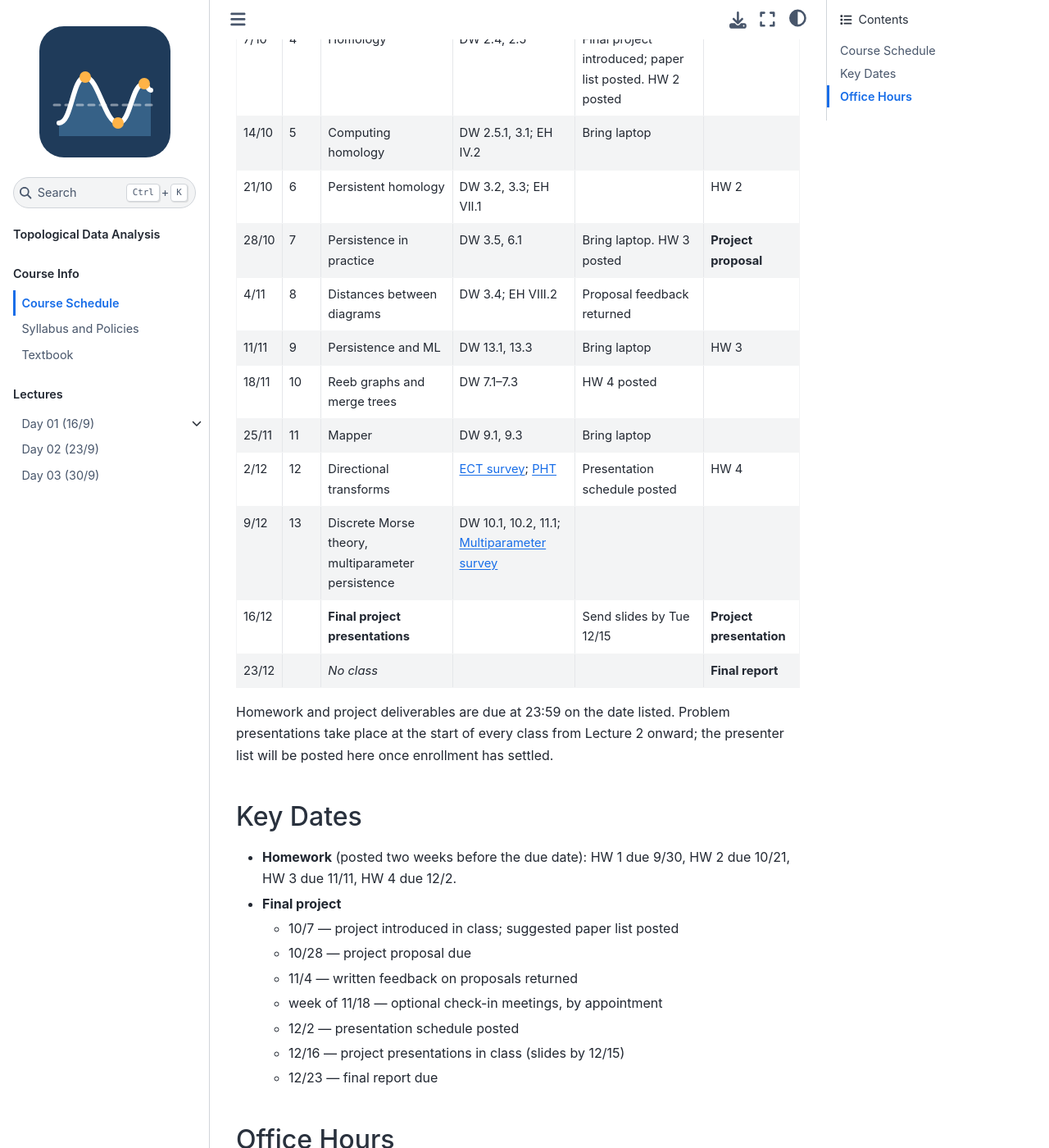
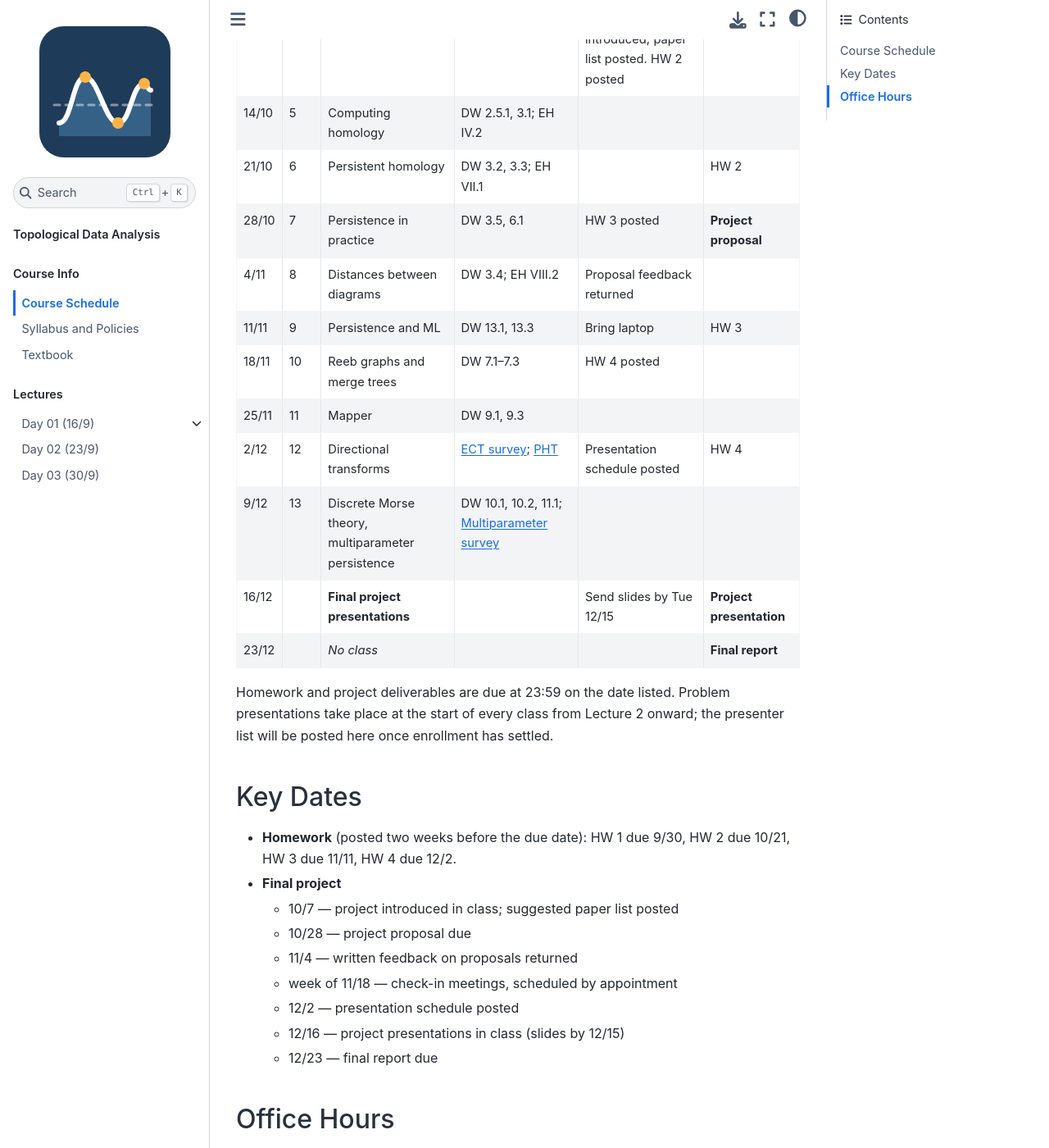
Before and after one commit to elenawang93/TDA, a Jupyter Book: the page built from Course_Info/Schedule.md, in a window 1280 px wide and 1400 px high, scrolled down 619 px. Shown: the whole window at 82% size. Built offline with Jupyter Book 1.0.4 settings and Sphinx 7.4.7 and the Sphinx Book theme 1.1.4, drawn with Linux system fonts in a browser that asks for light colours; pages that are not in the unit, such as notebooks, are missing from menus; some of the changed text lies outside the part shown.

Commit message:
update schedule

```diff
--- a/Course_Info/Schedule.md
+++ b/Course_Info/Schedule.md
@@ -9,16 +9,16 @@ Readings are from Dey & Wang, [*Computational Topology for Data Analysis*](https
 | Date  | Lec.                                      | Topic (Planned)                                                                                       | Reading                                                                                                                              | Notes                                                        | Due                  |
 | ----- | ----------------------------------------- | ----------------------------------------------------------------------------------------------------- | ------------------------------------------------------------------------------------------------------------------------------------ | ------------------------------------------------------------ | -------------------- |
 | 16/9  | [1](../Lectures/01-Introduction/index.md) | Overview of course; basic topology definitions                  | DW 1.1–1.3                                                                                                                           | HW 1 posted                                                  |                      |
-| 23/9  | [2](../Lectures/02-Topic/index.md)        | Manifolds and Morse theory            | DW 1.4, 1.5                                                                                                                          | Problem presentations begin                                  |                      |
+| 23/9  | [2](../Lectures/02-Topic/index.md)        | Manifolds and Morse theory            | DW 1.4, 1.5                                                                                                                          |                                 |                      |
 | 30/9  | [3](../Lectures/03-Topic/index.md)        | Simplicial complexes        | DW 2.1–2.3                                                                                                                           |                                                              | HW 1                 |
 | 7/10  | 4                                         | Homology                               | DW 2.4, 2.5                                                                                                                          | Final project introduced; paper list posted. HW 2 posted     |                      |
-| 14/10 | 5                                         | Computing homology                | DW 2.5.1, 3.1; EH IV.2                                                                                                               | Bring laptop                                                 |                      |
+| 14/10 | 5                                         | Computing homology                | DW 2.5.1, 3.1; EH IV.2                                                                                                               |                                                  |                      |
 | 21/10 | 6                                         | Persistent homology                                | DW 3.2, 3.3; EH VII.1                                                                                                                |                                                              | HW 2                 |
-| 28/10 | 7                                         | Persistence in practice | DW 3.5, 6.1                                                                                                                       | Bring laptop. HW 3 posted                                    | **Project proposal** |
+| 28/10 | 7                                         | Persistence in practice | DW 3.5, 6.1                                                                                                                       | HW 3 posted                                    | **Project proposal** |
 | 4/11  | 8                                         | Distances between diagrams | DW 3.4; EH VIII.2                                                                                                                  | Proposal feedback returned                                   |                      |
 | 11/11 | 9                                         | Persistence and ML  | DW 13.1, 13.3                                                                                                                        | Bring laptop                                                 | HW 3                 |
 | 18/11 | 10                                        | Reeb graphs and merge trees                                  | DW 7.1–7.3                                                                                                                           | HW 4 posted |                 |
-| 25/11 | 11                                        | Mapper                        | DW 9.1, 9.3                                                                                                                          | Bring laptop                                                 |                      |
+| 25/11 | 11                                        | Mapper                        | DW 9.1, 9.3                                                                                                                          |                                                  |                      |
 | 2/12  | 12                                        | Directional transforms   | [ECT survey](https://arxiv.org/abs/2310.10395); [PHT](https://doi.org/10.1093/imaiai/iau011)                                         | Presentation schedule posted                                 | HW 4                 |
 | 9/12  | 13                                        | Discrete Morse theory, multiparameter persistence                        | DW 10.1, 10.2, 11.1; [Multiparameter survey](https://arxiv.org/abs/2203.14289)                                                        |                                                              |                      |
 | 16/12 |                                           | **Final project presentations**                                                                       |                                                                                                                                      | Send slides by Tue 12/15                                     | **Project presentation** |
@@ -34,7 +34,7 @@ Homework and project deliverables are due at 23:59 on the date listed. Problem p
   - 10/7 — project introduced in class; suggested paper list posted
   - 10/28 — project proposal due
   - 11/4 — written feedback on proposals returned
-  - week of 11/18 — optional check-in meetings, by appointment
+  - week of 11/18 — check-in meetings, scheduled by appointment
   - 12/2 — presentation schedule posted
   - 12/16 — project presentations in class (slides by 12/15)
   - 12/23 — final report due
```
